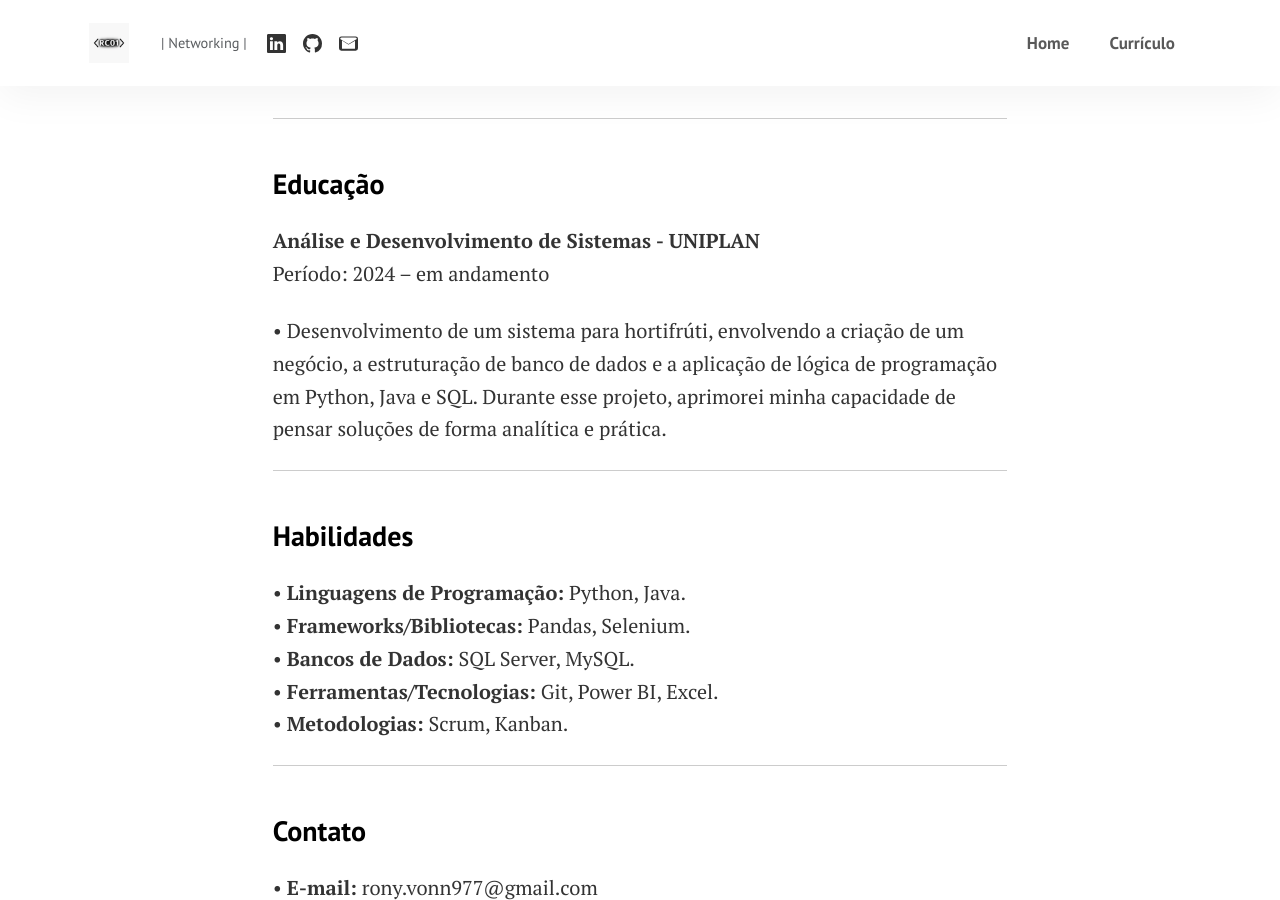
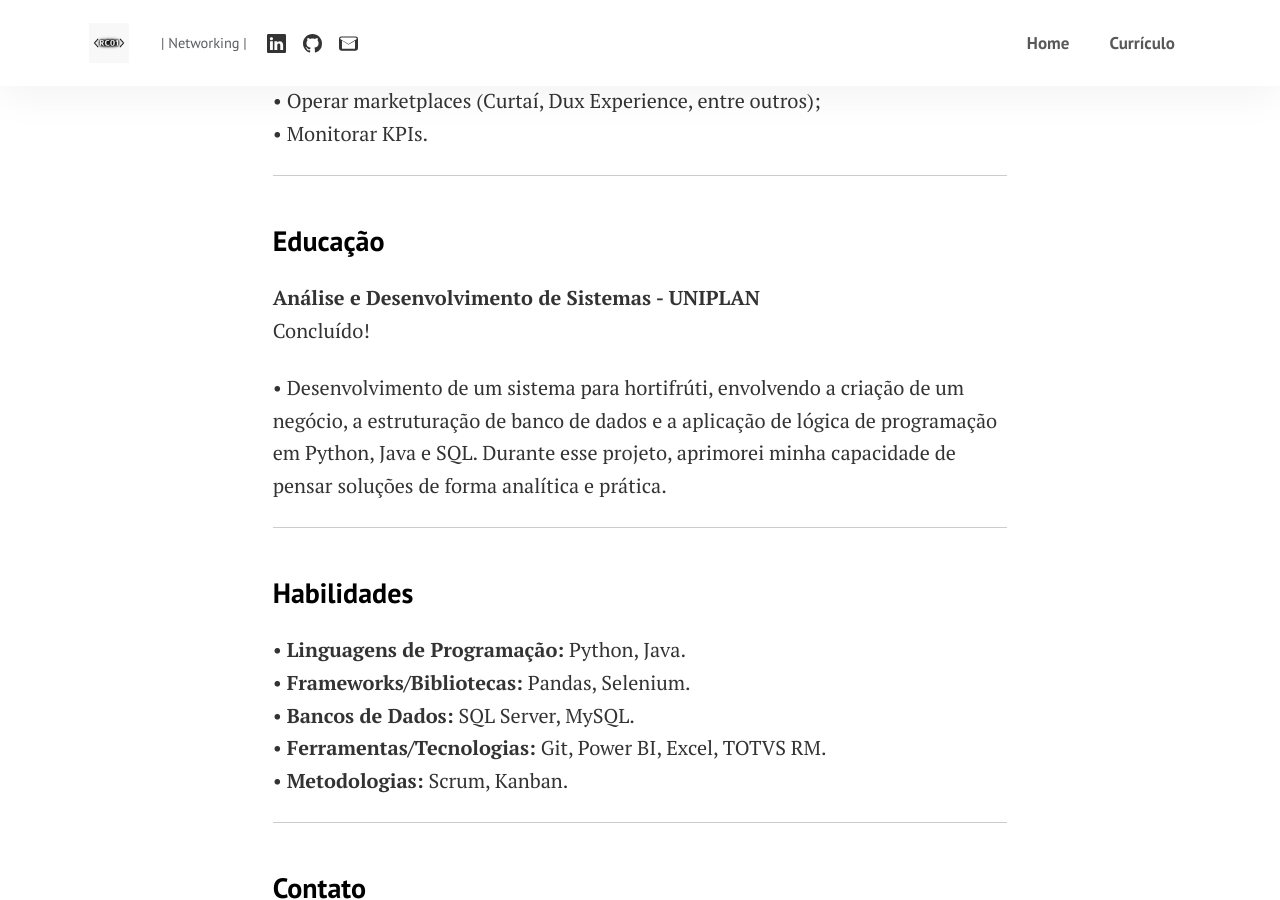
Before and after one commit to ronycosta01/ronycosta01.github.io, a Jekyll site: the page built from curriculo.md, in a window 1280 px wide and 900 px high, scrolled down 1771 px. Built offline with Jekyll 4.4.1, drawn with Linux system fonts in a browser that asks for light colours.

Commit message:
Ajustes finais

```diff
--- a/curriculo.md
+++ b/curriculo.md
@@ -13,6 +13,7 @@ Sou um profissional com experiência em suporte a sistemas e ao usuário, apaixo
 ### **Experiência Profissional**
 
 **Analista de TI - Tecnicall Engenharia**
+
 Período: setembro de 2025 – o momento
 
 • Prestar suporte funcional e técnico ao ERP TOTVS – Linha RM, atendendo usuários internos e realizando análise inicial de incidentes e demandas;
@@ -58,7 +59,7 @@ Período: maio de 2023 – julho de 2024
 ### **Educação**
 
 **Análise e Desenvolvimento de Sistemas - UNIPLAN**
-Período: 2024 – em andamento
+Concluído!
 
 • Desenvolvimento de um sistema para hortifrúti, envolvendo a criação de um negócio, a estruturação de banco de dados e a aplicação de lógica de programação em Python, Java e SQL. Durante esse projeto, aprimorei minha capacidade de pensar soluções de forma analítica e prática.
 
@@ -69,7 +70,7 @@ Período: 2024 – em andamento
 • **Linguagens de Programação:** Python, Java.
 • **Frameworks/Bibliotecas:** Pandas, Selenium.
 • **Bancos de Dados:** SQL Server, MySQL.
-• **Ferramentas/Tecnologias:** Git, Power BI, Excel.
+• **Ferramentas/Tecnologias:** Git, Power BI, Excel, TOTVS RM.
 • **Metodologias:** Scrum, Kanban.
 
 ---
```
